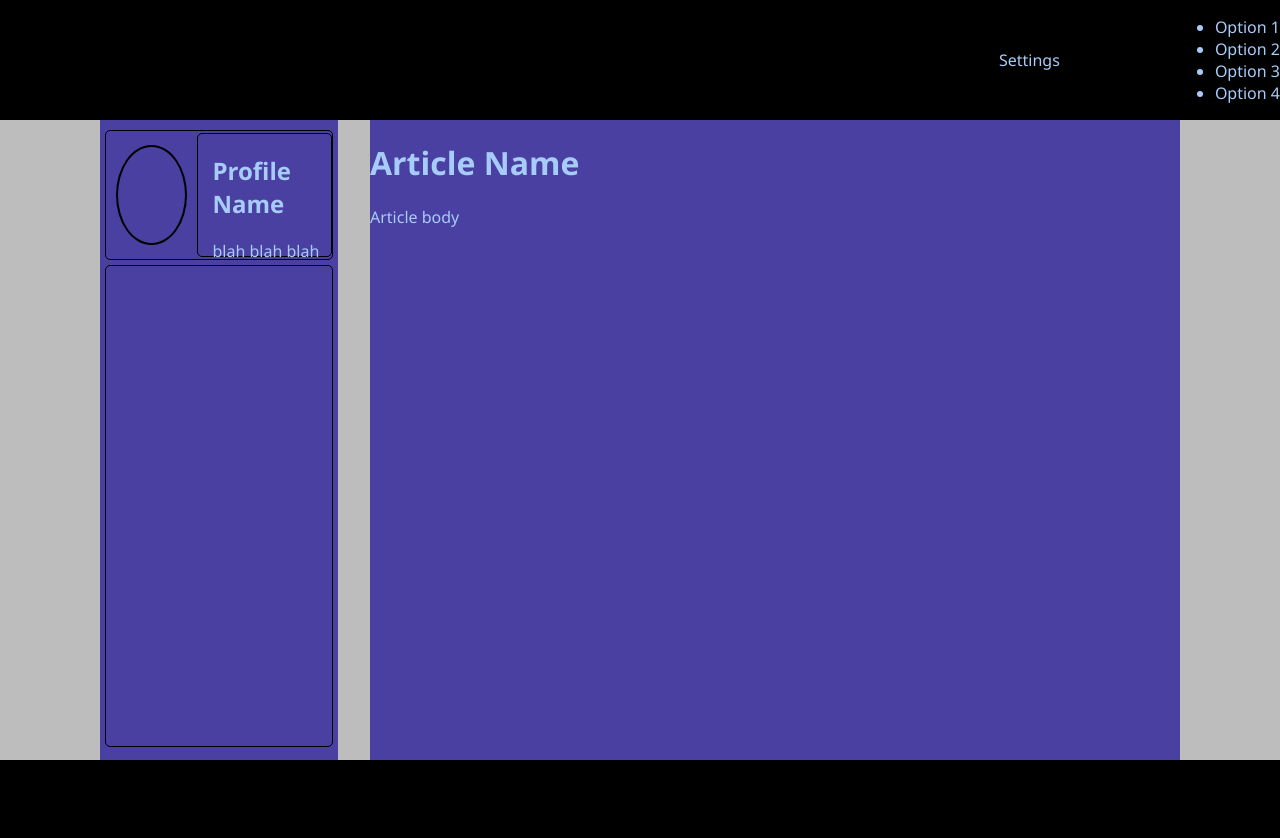
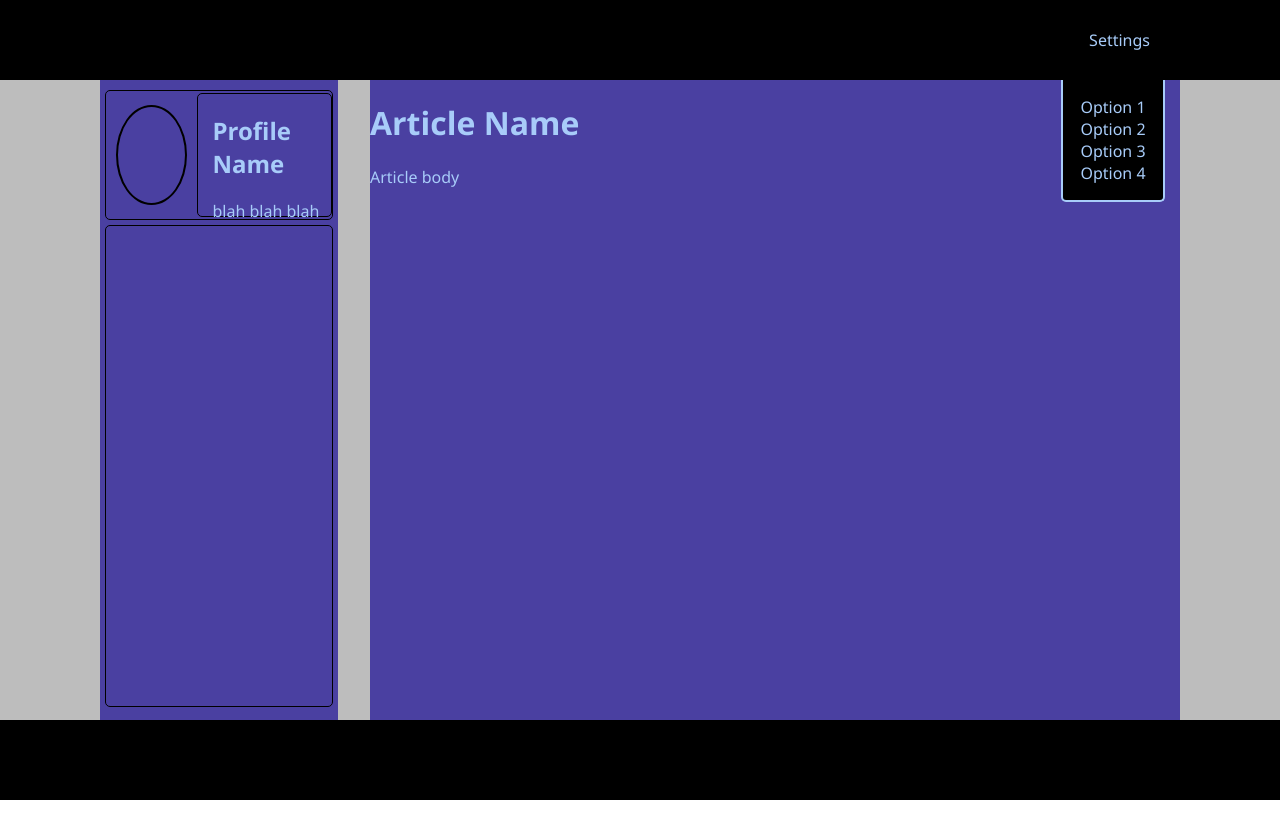
Before and after one commit to dstock3/blog-front, a React (Create React App) app: page / in a window 1280 px wide. Both pictures are taken after a click on the element "Settings". After the commit the page ends 800 px from the top, so only its background shows below. Built offline with nearby package versions, Linux system fonts and the light colour scheme.

Commit message:
Adjusted style for options dropdown

```diff
--- a/src/App.css
+++ b/src/App.css
@@ -23,18 +23,6 @@ header {
   align-items: center;
 }
 
-.settings-dropdown {
-  display: flex;
-  flex-direction: column;
-
-}
-
-.settings-icon {
-  margin-right: 115px;
-  cursor: pointer;
-
-}
-
 main {
   display: flex;
   justify-content: space-between;
@@ -50,9 +38,44 @@ footer {
 .hidden {
   visibility: collapse;
 }
+
 .visible {
   visibility: visible;
 }
+
+/* Settings */
+
+.settings-icon {
+  margin-right: 130px;
+  cursor: pointer;
+}
+
+.settings-dropdown {
+  position: absolute;
+  top: 10vh;
+  right:115px;
+  background-color: black;
+  border-bottom-left-radius: 5px;
+  border-bottom-right-radius: 5px;
+  border-bottom: 2px solid rgb(168, 204, 249);
+  border-left: 2px solid rgb(168, 204, 249);
+  border-right: 2px solid rgb(168, 204, 249);
+}
+
+.options-list {
+  height: fit-content;
+  width: 100px;
+  list-style: none;
+  display: flex;
+  flex-direction: column;
+  padding-inline-start: 0;
+  text-align: center;
+}
+
+.option-item {
+  cursor: pointer;
+}
+
 
 /* Blog section */
 
--- a/src/components/Settings.js
+++ b/src/components/Settings.js
@@ -17,11 +17,11 @@ const Settings = () => {
         <>
             <div onClick={toggleStatus} className="settings-icon">Settings</div>
             <div className={"settings-dropdown " + optionsStatus}>
-                <ul>
-                    <li>Option 1</li>
-                    <li>Option 2</li>
-                    <li>Option 3</li>
-                    <li>Option 4</li>
+                <ul className="options-list">
+                    <li className="option-item">Option 1</li>
+                    <li className="option-item">Option 2</li>
+                    <li className="option-item">Option 3</li>
+                    <li className="option-item">Option 4</li>
                 </ul>
             </div>
         </>
```
